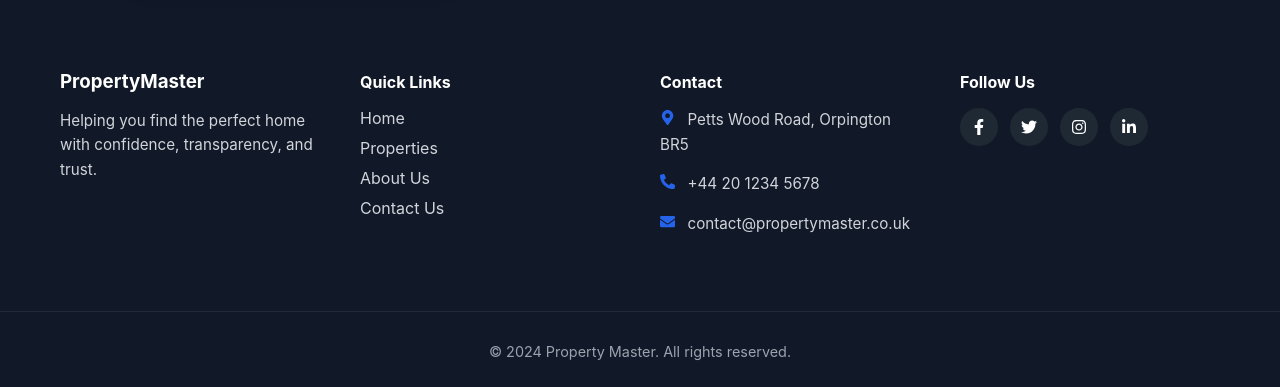
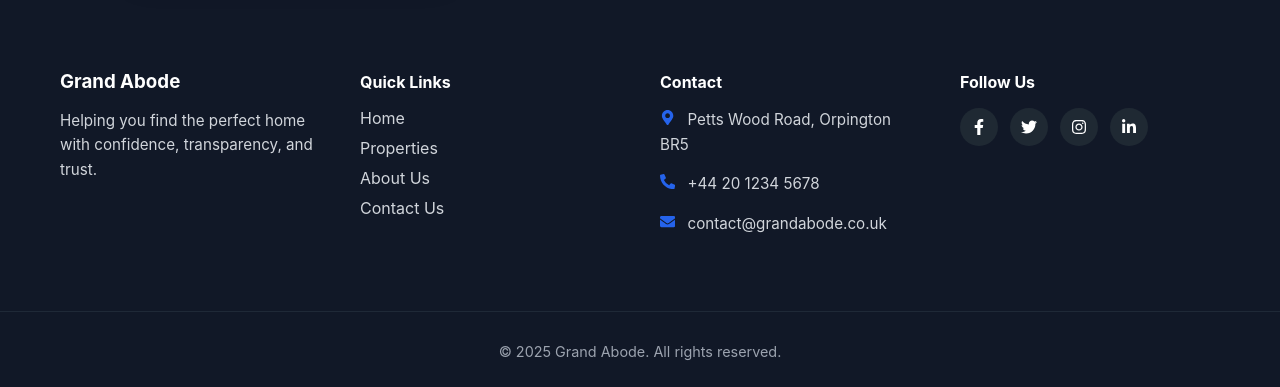
Before and after one commit to Chethi2003/Estate_Agent_Client-side_Web_Application, a React (Vite) app in the folder property-master/: page / in a window 1280 px wide. Shown: the part 2527-2914 px from the top of the page. Built offline with nearby package versions, Linux system fonts and the light colour scheme.

Commit message:
Footer update

```diff
--- a/property-master/src/components/Footer.jsx
+++ b/property-master/src/components/Footer.jsx
@@ -16,7 +16,7 @@ function Footer() {
       <div className="footer-container">
         {/* Brand */}
         <div className="footer-section">
-          <h3>PropertyMaster</h3>
+          <h3>Grand Abode</h3>
           <p>
             Helping you find the perfect home with confidence, transparency,
             and trust.
@@ -39,7 +39,7 @@ function Footer() {
           <h4>Contact</h4>
           <p><FaMapMarkerAlt /> Petts Wood Road, Orpington BR5</p>
           <p><FaPhoneAlt /> +44 20 1234 5678</p>
-          <p><FaEnvelope /> contact@propertymaster.co.uk</p>
+          <p><FaEnvelope /> contact@grandabode.co.uk</p>
         </div>
 
         {/* Social */}
@@ -56,7 +56,7 @@ function Footer() {
 
       {/* Copyright */}
       <div className="footer-bottom">
-        <p>© 2024 Property Master. All rights reserved.</p>
+        <p>© 2025 Grand Abode. All rights reserved.</p>
       </div>
     </footer>
   );
```
